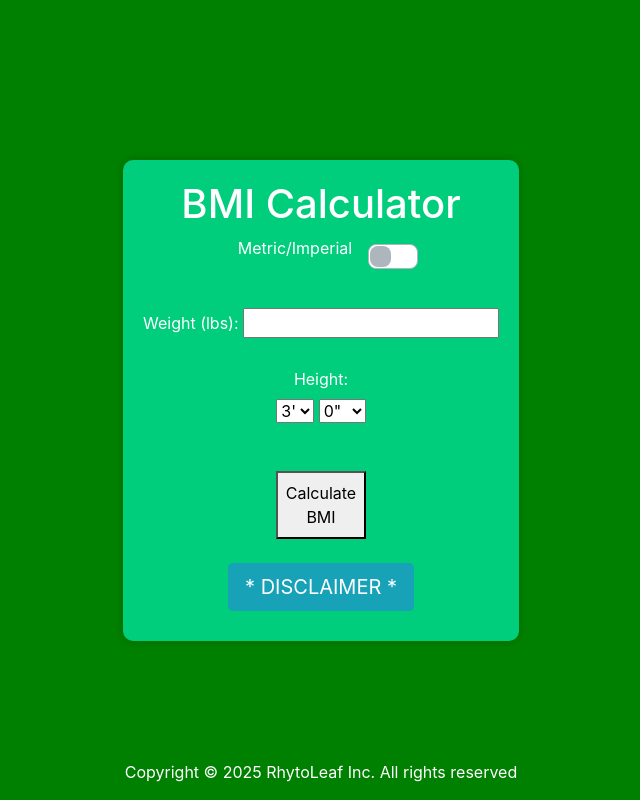
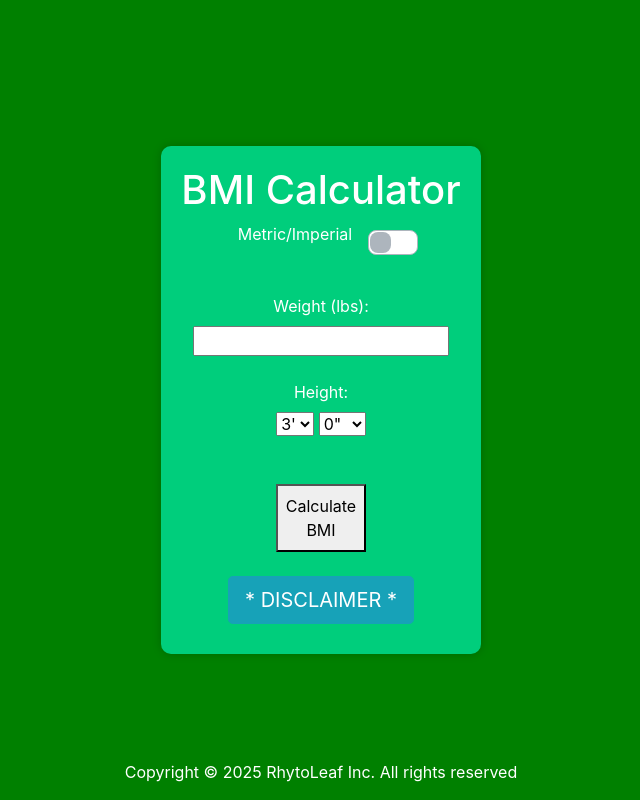
Before and after one commit to RhytoLeaf/Rhyto-BMI, a plain HTML site: page index.html in a window 1280 px wide. Shown: the whole page, without its empty margins (319-959 px from the left). Drawn offline with nearby package versions, Linux system fonts and the light colour scheme.

Commit message:
feat: add line break after weight label

```diff
--- a/index.html
+++ b/index.html
@@ -90,7 +90,7 @@
         <br>
 
         <!-- Weight -->
-        <label for="weight">Weight (lbs):</label>
+        <label for="weight">Weight (lbs):</label><br>
         <input type="number" id="weight" step="any" required>
 
         <br>
```
